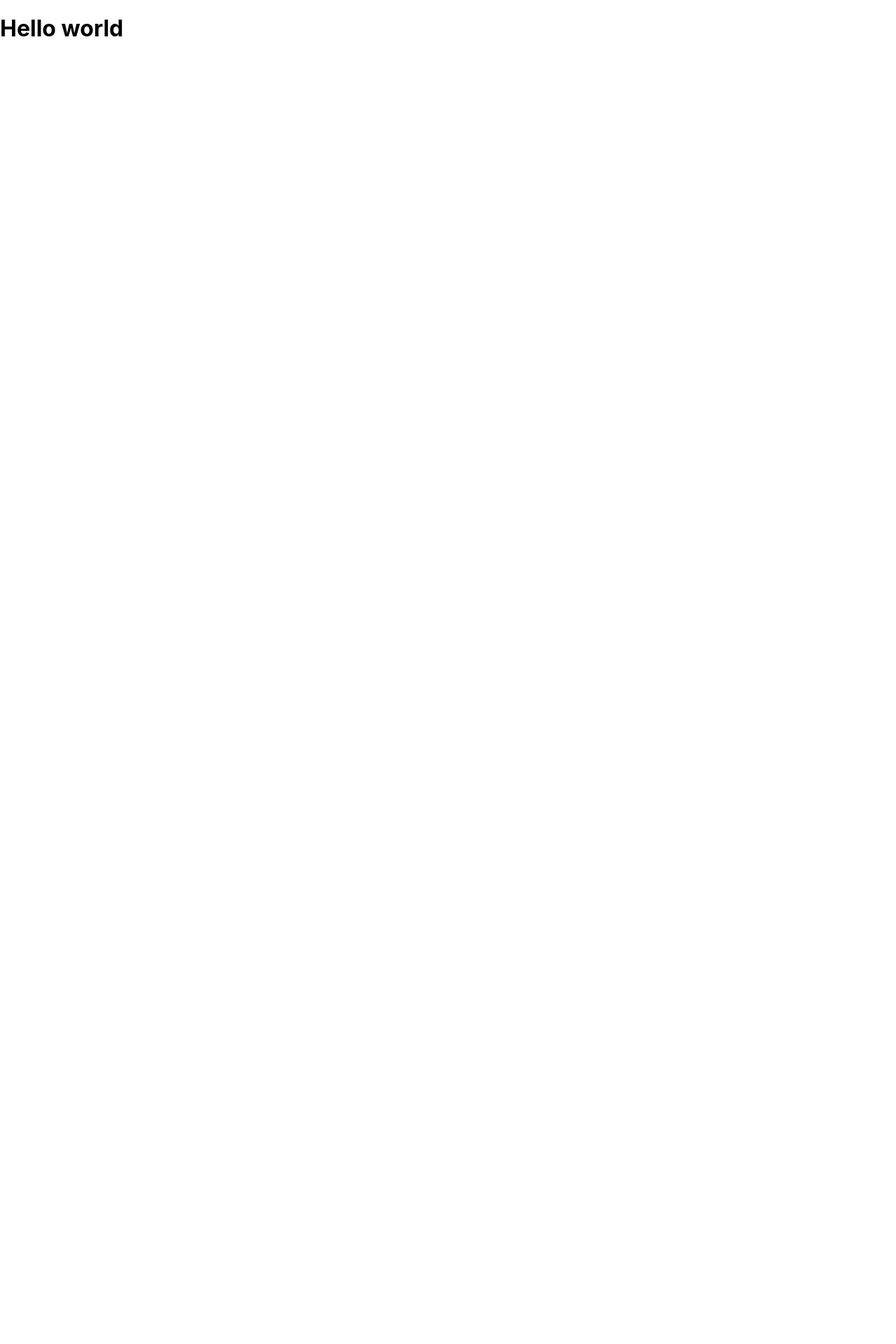
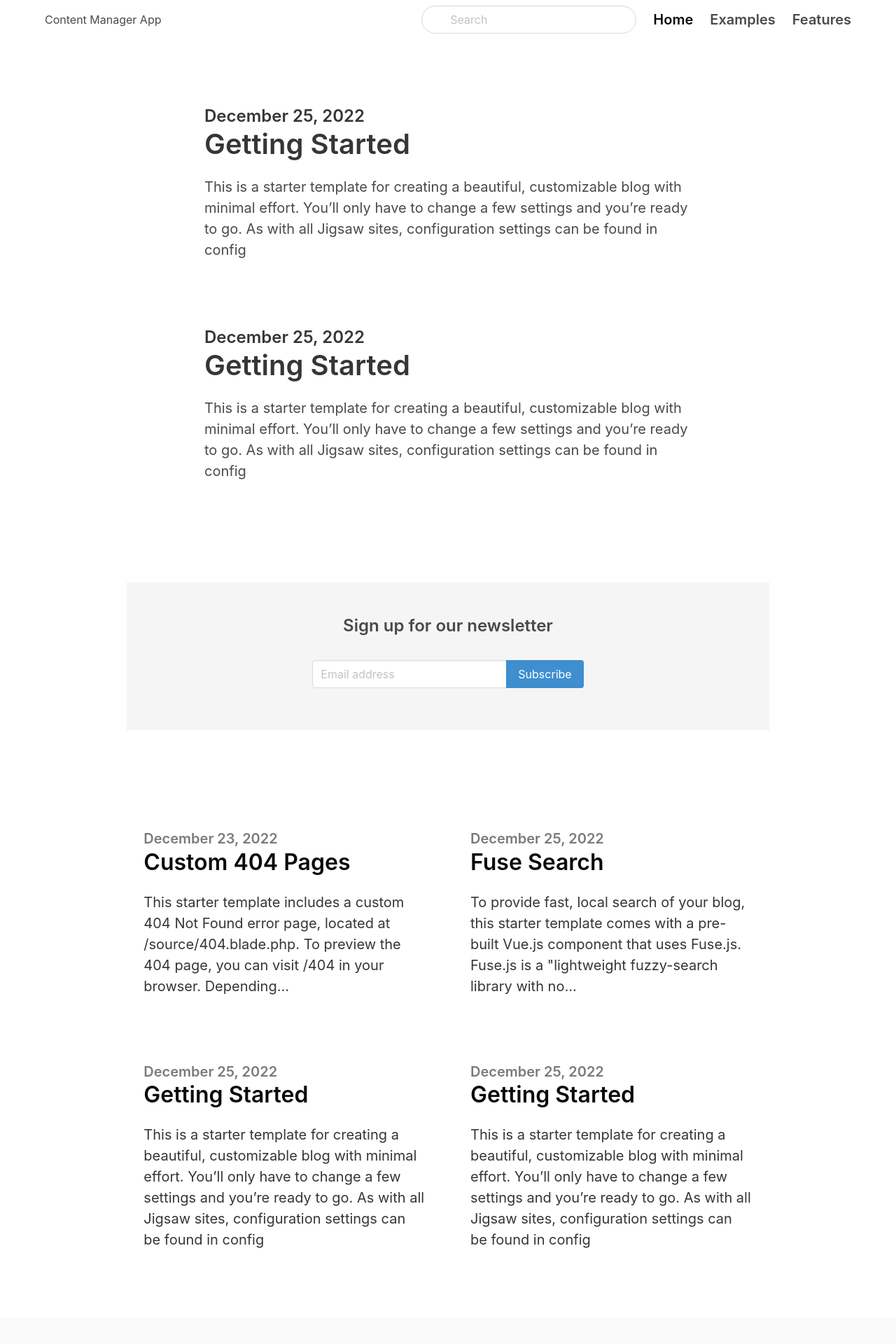
Before and after one commit to madeleineenberg/content-manager-app, a Next.js app: page / in a window 1280 px wide. Shown: the top 1920 px of the page at 70% size. Before the commit the page ends 800 px from the top, so only its background shows below. Built offline with nearby package versions, Linux system fonts and the light colour scheme.

Commit message:
add structure components

```diff
--- /dev/null
+++ b/components/Footer.js
@@ -0,0 +1,17 @@
+import React from 'react';
+
+export default function Footer() {
+  return (
+    <footer class='footer'>
+      <div class='content has-text-centered'>
+        <p>
+          <strong>Bulma - Blog theme</strong> by{' '}
+          <a href='https://gonzalojs.com'>Gonzalo Gutierrez</a>. Based on the{' '}
+          <a href='http://jigsaw-blog-staging.tighten.co/'>jigsaw-blog</a>. The
+          source code is licensed
+          <a href='http://opensource.org/licenses/mit-license.php'>MIT</a>
+        </p>
+      </div>
+    </footer>
+  );
+}
--- /dev/null
+++ b/components/Navbar.js
@@ -0,0 +1,45 @@
+import React from 'react';
+
+export default function Navbar() {
+  return (
+    <nav class='navbar'>
+      <div class='container'>
+        <div class='navbar-brand'>
+          <a class='navbar-item' href='../'>
+            <h1>Content Manager App</h1>
+          </a>
+          <span class='navbar-burger burger' data-target='navbarMenu'>
+            <span></span>
+            <span></span>
+            <span></span>
+          </span>
+        </div>
+        <div id='navbarMenu' class='navbar-menu'>
+          <div class='navbar-end'>
+            <div class=' navbar-item'>
+              <div class='control has-icons-left'>
+                <input
+                  class='input is-rounded'
+                  type='email'
+                  placeholder='Search'
+                />
+                <span class='icon is-left'>
+                  <i class='fa fa-search'></i>
+                </span>
+              </div>
+            </div>
+            <a class='navbar-item is-active is-size-5 has-text-weight-semibold'>
+              Home
+            </a>
+            <a class='navbar-item is-size-5 has-text-weight-semibold'>
+              Examples
+            </a>
+            <a class='navbar-item is-size-5 has-text-weight-semibold'>
+              Features
+            </a>
+          </div>
+        </div>
+      </div>
+    </nav>
+  );
+}
--- /dev/null
+++ b/components/Newsletter.js
@@ -0,0 +1,33 @@
+import React from 'react';
+
+export default function Newsletter() {
+  return (
+    <section class='section'>
+      <div class='columns'>
+        <div class='column is-10 is-offset-1'>
+          <div class='container has-text-centered is-fluid'>
+            <div class='hero is-light'>
+              <div class='hero-body'>
+                <h2 class='title is-4'>Sign up for our newsletter</h2>
+                <div class='column is-6 is-offset-3'>
+                  <div class='field has-addons has-addons-centered'>
+                    <div class='control is-expanded'>
+                      <input
+                        class='input '
+                        type='text'
+                        placeholder='Email address'
+                      />
+                    </div>
+                    <div class='control'>
+                      <a class='button is-info'>Subscribe</a>
+                    </div>
+                  </div>
+                </div>
+              </div>
+            </div>
+          </div>
+        </div>
+      </div>
+    </section>
+  );
+}
--- /dev/null
+++ b/components/ResorceHighlight.js
@@ -0,0 +1,47 @@
+import React from 'react';
+
+export default function ResorceHighlight() {
+  return (
+    <section class='hero '>
+      <div class='hero-body'>
+        <div class='container'>
+          <section class='section'>
+            <div class='columns'>
+              <div class='column is-8 is-offset-2'>
+                <div class='content is-medium'>
+                  <h2 class='subtitle is-4'>December 25, 2022</h2>
+                  <h1 class='title'>Getting Started</h1>
+                  <p>
+                    This is a starter template for creating a beautiful,
+                    customizable blog with minimal effort. You’ll only have to
+                    change a few settings and you’re ready to go. As with all
+                    Jigsaw sites, configuration settings can be found in config
+                  </p>
+                </div>
+              </div>
+            </div>
+          </section>
+
+          <div class='is-divider'></div>
+
+          <section class='section'>
+            <div class='columns'>
+              <div class='column is-8 is-offset-2'>
+                <div class='content is-medium'>
+                  <h2 class='subtitle is-4'>December 25, 2022</h2>
+                  <h1 class='title'>Getting Started</h1>
+                  <p>
+                    This is a starter template for creating a beautiful,
+                    customizable blog with minimal effort. You’ll only have to
+                    change a few settings and you’re ready to go. As with all
+                    Jigsaw sites, configuration settings can be found in config
+                  </p>
+                </div>
+              </div>
+            </div>
+          </section>
+        </div>
+      </div>
+    </section>
+  );
+}
--- /dev/null
+++ b/components/ResourceList.js
@@ -0,0 +1,70 @@
+import React from 'react';
+
+export default function ResourceList() {
+  return (
+    <section class='hero '>
+      <div class='hero-body'>
+        <div class='container'>
+          <section class='section'>
+            <div class='columns is-variable is-8'>
+              <div class='column is-5 is-offset-1 '>
+                <div class='content is-medium'>
+                  <h2 class='subtitle is-5 has-text-grey'>December 23, 2022</h2>
+                  <h1 class='title has-text-black is-3'>Custom 404 Pages</h1>
+                  <p class='has-text-dark'>
+                    This starter template includes a custom 404 Not Found error
+                    page, located at /source/404.blade.php. To preview the 404
+                    page, you can visit /404 in your browser. Depending...
+                  </p>
+                </div>
+              </div>
+              <div class='column is-5'>
+                <div class='content is-medium'>
+                  <h2 class='subtitle is-5 has-text-grey'>December 25, 2022</h2>
+                  <h1 class='title has-text-black is-3'>Fuse Search</h1>
+                  <p class='has-text-dark'>
+                    To provide fast, local search of your blog, this starter
+                    template comes with a pre-built Vue.js component that uses
+                    Fuse.js. Fuse.js is a "lightweight fuzzy-search library with
+                    no...
+                  </p>
+                </div>
+              </div>
+            </div>
+          </section>
+
+          <div class='is-divider'></div>
+
+          <section class='section'>
+            <div class='columns is-variable is-8'>
+              <div class='column is-5 is-offset-1'>
+                <div class='content is-medium'>
+                  <h2 class='subtitle is-5 has-text-grey'>December 25, 2022</h2>
+                  <h1 class='title has-text-black is-3'>Getting Started</h1>
+                  <p class='has-text-dark'>
+                    This is a starter template for creating a beautiful,
+                    customizable blog with minimal effort. You’ll only have to
+                    change a few settings and you’re ready to go. As with all
+                    Jigsaw sites, configuration settings can be found in config
+                  </p>
+                </div>
+              </div>
+              <div class='column is-5'>
+                <div class='content is-medium'>
+                  <h2 class='subtitle is-5 has-text-grey'>December 25, 2022</h2>
+                  <h1 class='title has-text-black is-3'>Getting Started</h1>
+                  <p class='has-text-dark'>
+                    This is a starter template for creating a beautiful,
+                    customizable blog with minimal effort. You’ll only have to
+                    change a few settings and you’re ready to go. As with all
+                    Jigsaw sites, configuration settings can be found in config
+                  </p>
+                </div>
+              </div>
+            </div>
+          </section>
+        </div>
+      </div>
+    </section>
+  );
+}
--- /dev/null
+++ b/pages/about.js
@@ -0,0 +1,3 @@
+export default function About() {
+  return <div>about</div>;
+}
--- a/pages/index.js
+++ b/pages/index.js
@@ -1,3 +1,17 @@
+import Navbar from '../components/Navbar';
+import ResorceHighlight from '../components/ResorceHighlight';
+import Newsletter from '../components/Newsletter';
+import ResourceList from '../components/ResourceList';
+import Footer from '../components/Footer';
+
 export default function Home() {
-  return <h1>Hello world</h1>;
+  return (
+    <>
+      <Navbar />
+      <ResorceHighlight />
+      <Newsletter />
+      <ResourceList />
+      <Footer />
+    </>
+  );
 }
```
Also changed, not shown: pages/_app.js (+4 -3 lines).
